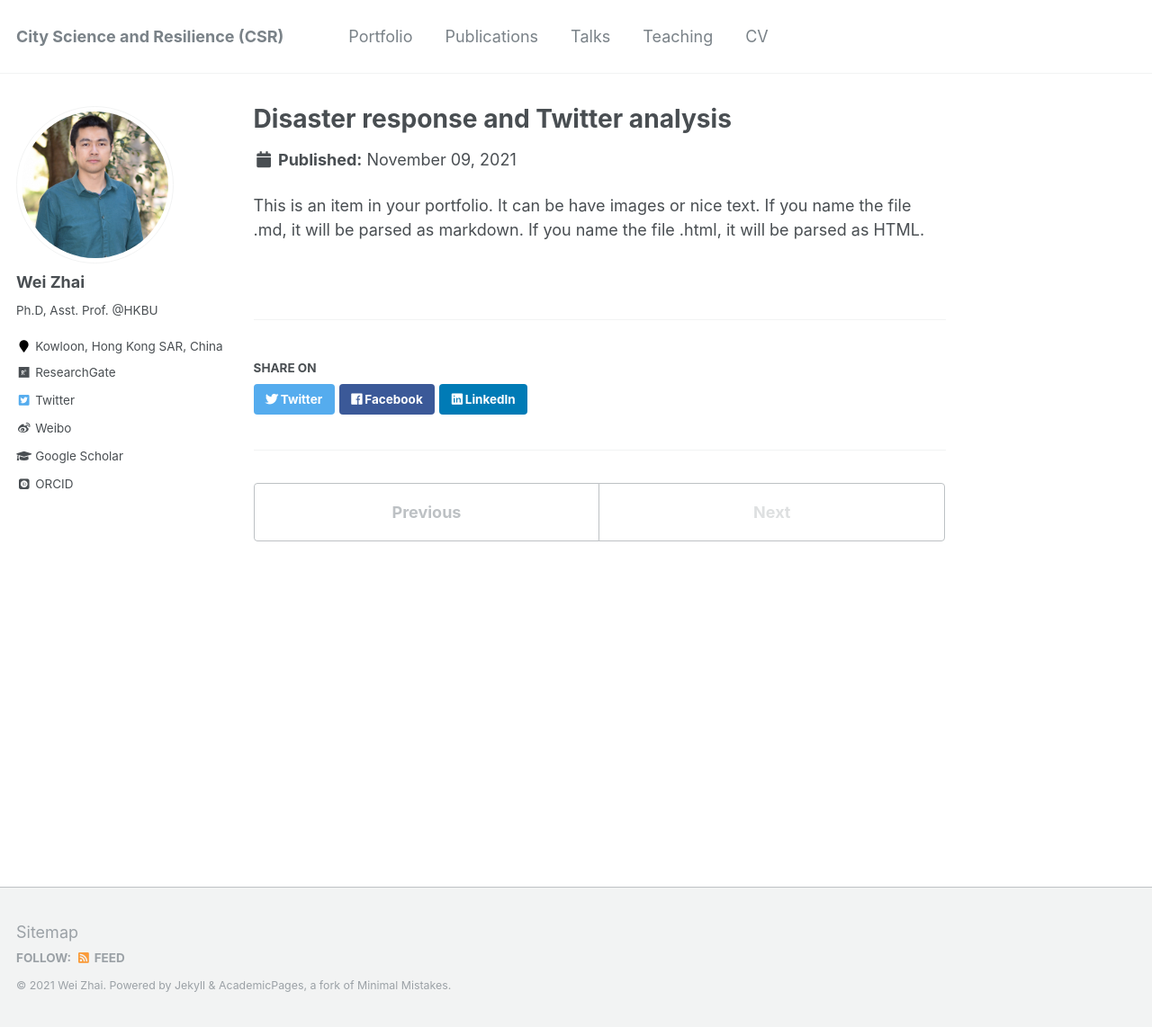
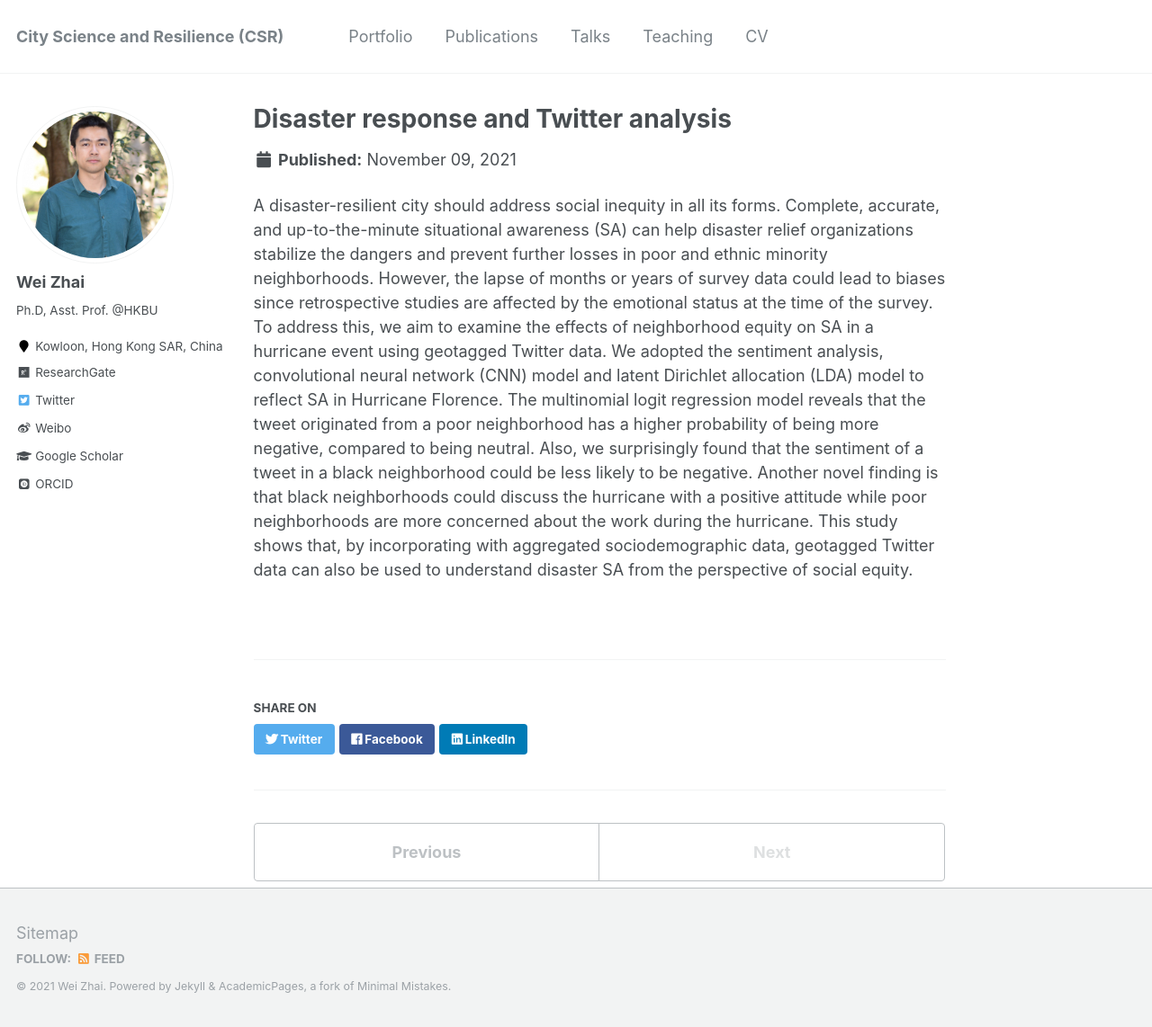
Before and after one commit to skywalkerzhai/weizhai.github.io, a Jekyll site: the page built from _portfolio/portfolio-2.md, in a window 1280 px wide and 1142 px high. Shown: the whole window at 90% size. Built offline with Jekyll 4.4.1, drawn with Linux system fonts in a browser that asks for light colours; some web fonts are replaced.

Commit message:
Update portfolio-2.md

```diff
--- a/_portfolio/portfolio-2.md
+++ b/_portfolio/portfolio-2.md
@@ -4,4 +4,4 @@
 collection: portfolio
 ---
 
-This is an item in your portfolio. It can be have images or nice text. If you name the file .md, it will be parsed as markdown. If you name the file .html, it will be parsed as HTML.
+A disaster-resilient city should address social inequity in all its forms. Complete, accurate, and up-to-the-minute situational awareness (SA) can help disaster relief organizations stabilize the dangers and prevent further losses in poor and ethnic minority neighborhoods. However, the lapse of months or years of survey data could lead to biases since retrospective studies are affected by the emotional status at the time of the survey. To address this, we aim to examine the effects of neighborhood equity on SA in a hurricane event using geotagged Twitter data. We adopted the sentiment analysis, convolutional neural network (CNN) model and latent Dirichlet allocation (LDA) model to reflect SA in Hurricane Florence. The multinomial logit regression model reveals that the tweet originated from a poor neighborhood has a higher probability of being more negative, compared to being neutral. Also, we surprisingly found that the sentiment of a tweet in a black neighborhood could be less likely to be negative. Another novel finding is that black neighborhoods could discuss the hurricane with a positive attitude while poor neighborhoods are more concerned about the work during the hurricane. This study shows that, by incorporating with aggregated sociodemographic data, geotagged Twitter data can also be used to understand disaster SA from the perspective of social equity.
```
